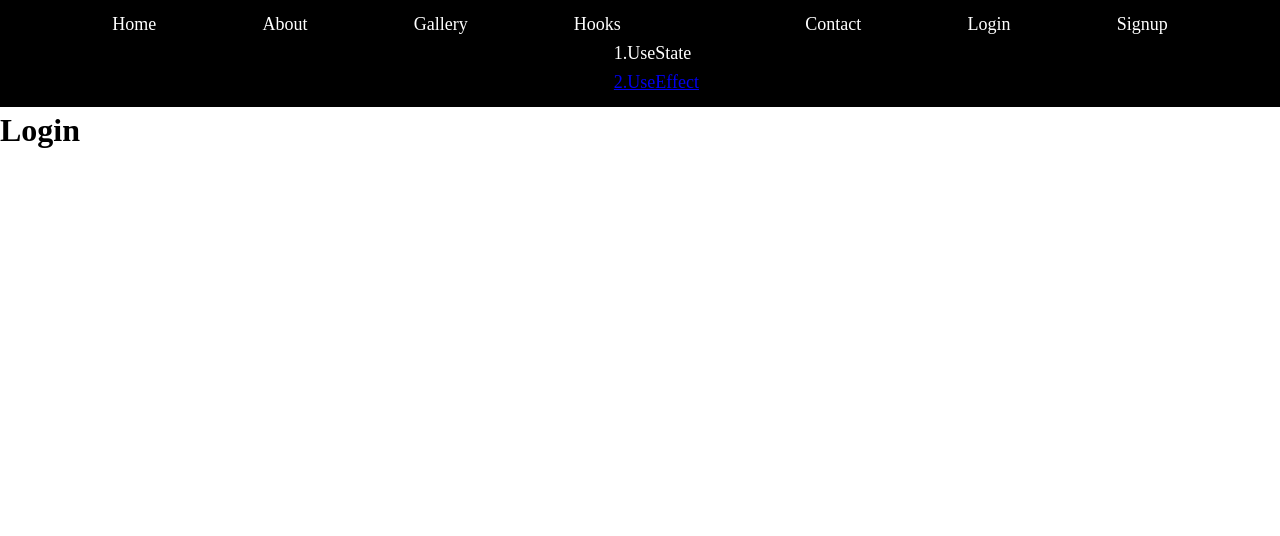
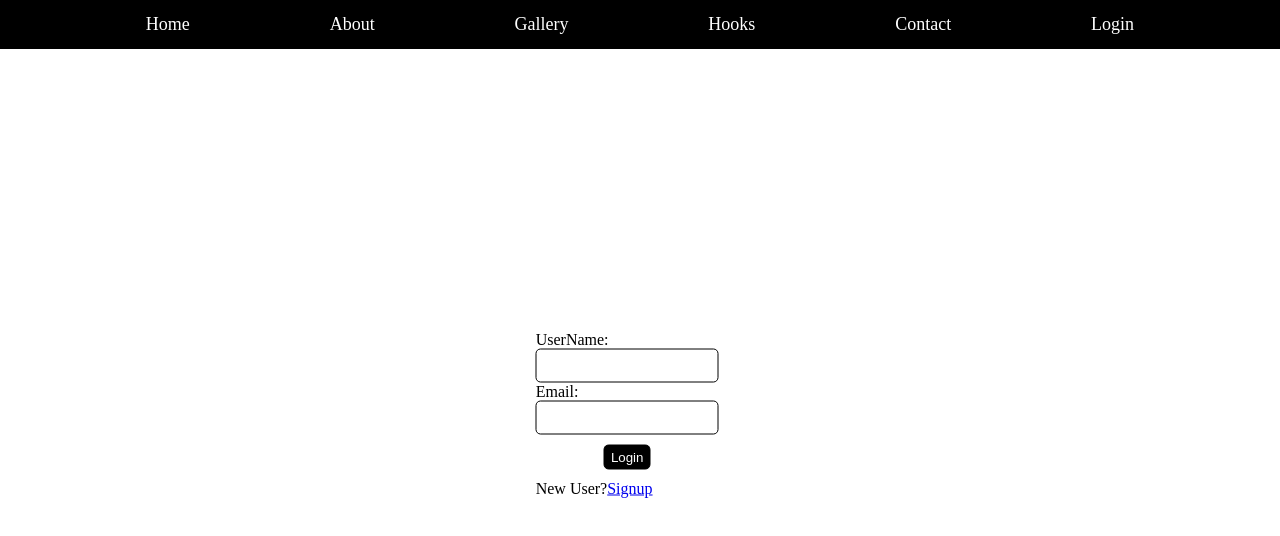
Before and after one commit to Jashwanth-05/MERN_LEARNING, a React (Vite) app in the folder MERN_FRONTEND/: page /login in a window 1280 px wide. Shown: the top 536 px of the page. Built offline with nearby package versions, Linux system fonts and the light colour scheme.

Commit message:
Day 9 Task

```diff
--- a/MERN_FRONTEND/src/assets/Components/Functional_Components/About.jsx
+++ b/MERN_FRONTEND/src/assets/Components/Functional_Components/About.jsx
@@ -11,6 +11,7 @@ const About = () => {
       <button onClick={()=>{setNum(num-1)}}>-</button>
       <h3>Updating State:{num}</h3>
       <button onClick={()=>{setNum(num+1)}}>+</button>
+      <button onDoubleClick={()=>{setNum(0)}}>Reset</button>
     </div>
   )
 }
--- a/MERN_FRONTEND/src/assets/Components/Functional_Components/Login.jsx
+++ b/MERN_FRONTEND/src/assets/Components/Functional_Components/Login.jsx
@@ -1,8 +1,17 @@
-
-
+import "../../Styles/Login.css"
+import { Link } from "react-router-dom"
 const Login = () => {
   return (
-    <h1>Login</h1>
+    <div className="container">
+      <form action="" className="form-box">
+        <label htmlFor="UserName">UserName:</label>
+        <input type="text" id='UserName'/>
+        <label htmlFor="Email">Email:</label>
+        <input type="text" id='Password'/>
+        <div style={{textAlign:"center"}}><button>Login</button></div>
+        <div style={{marginTop:"10px"}}><span>New User?</span><Link to='/signup'>Signup</Link></div>
+      </form>
+    </div>
   )
 }
 
--- a/MERN_FRONTEND/src/assets/Components/Functional_Components/Navbar.jsx
+++ b/MERN_FRONTEND/src/assets/Components/Functional_Components/Navbar.jsx
@@ -1,26 +1,22 @@
 import { Link } from "react-router-dom"
+import { useState } from "react"
 import "../../Styles/Navbar.css"
 const Navbar = () => {
+  var [dropdown,setDropdown]=useState(false);
   return (
     <header>
         <nav >
             <li><Link to='/home' className="nav-link">Home</Link></li>
             <li><Link to='/about' className="nav-link">About</Link></li>
             <li><Link to='/gallery' className="nav-link">Gallery</Link></li>
-            <div>
-              <li><span>Hooks</span></li>
-              <ol>
-                <li>
-                  1.UseState
-                </li>
-                <li>
-                  <Link to="/useeffect">2.UseEffect</Link>
-                </li>
-              </ol>
-            </div>
+            <li onMouseEnter={()=>setDropdown(true)} onMouseLeave={()=>(setDropdown(false))}>Hooks
+              {dropdown && (<div className="drop-down" >
+              <li>UseState</li>
+              <li><Link to="/useeffect" className="nav-link">UseEffect</Link></li>
+              </div>)}
+            </li>
             <li><Link to='/contact' className="nav-link">Contact</Link></li>
             <li><Link to='/login' className="nav-link">Login</Link></li>
-            <li><Link to='/signup' className="nav-link">Signup</Link></li>
         </nav>
     </header>
 
--- a/MERN_FRONTEND/src/assets/Components/Functional_Components/Signup.jsx
+++ b/MERN_FRONTEND/src/assets/Components/Functional_Components/Signup.jsx
@@ -1,8 +1,20 @@
 import React from 'react'
-
+import "../../Styles/Login.css"
+import { Link } from 'react-router-dom'
 const Signup = () => {
   return (
-    <h1>Signup</h1>
+    <div className="container">
+      <form action="" className="form-box">
+        <label htmlFor="UserName">UserName:</label>
+        <input type="text" id='UserName'/>
+        <label htmlFor="Email">Email:</label>
+        <input type="text" id='Email'/>
+        <label htmlFor="Password">Password:</label>
+        <input type="text" id='Password'/>
+        <div style={{textAlign:"center"}}><button>SignUp</button></div>
+        <div style={{marginTop:"10px"}}><span>Old User?</span><Link to='/login'>Login</Link></div>
+      </form>
+    </div>
   )
 }
 
--- /dev/null
+++ b/MERN_FRONTEND/src/assets/Styles/Login.css
@@ -0,0 +1,27 @@
+
+.container{
+    width: 98vw;
+    height: 90vh;
+    position: relative;
+}
+
+.form-box{
+    position: absolute;
+    top: 50%;
+    left: 50%;
+    transform: translate(-50%, -50%);
+}
+input{
+    border: 1px solid black;
+    border-radius: 5px;
+    height: 30px;
+    display: block;
+}
+button{
+    height: 25px;
+    border: 1px solid black;
+    border-radius: 5px;
+    background-color: black;
+    color: white;
+    margin-top: 10px;
+}
--- a/MERN_FRONTEND/src/assets/Styles/Navbar.css
+++ b/MERN_FRONTEND/src/assets/Styles/Navbar.css
@@ -1,5 +1,6 @@
 nav{
     display: flex;
+    position: relative;
     background-color:black;
     color: white;
     padding: 10px;
@@ -25,3 +26,14 @@ li:hover{
     text-decoration: none;
     color: white;
 }
+.drop-down{
+    border-radius: 5px;
+    background-color: black;
+    position: absolute;
+    margin-top: 2px;
+    margin-left: -15px;
+    padding: 5px;
+}
+.drop-down li{
+    list-style-type: none;
+}
```
